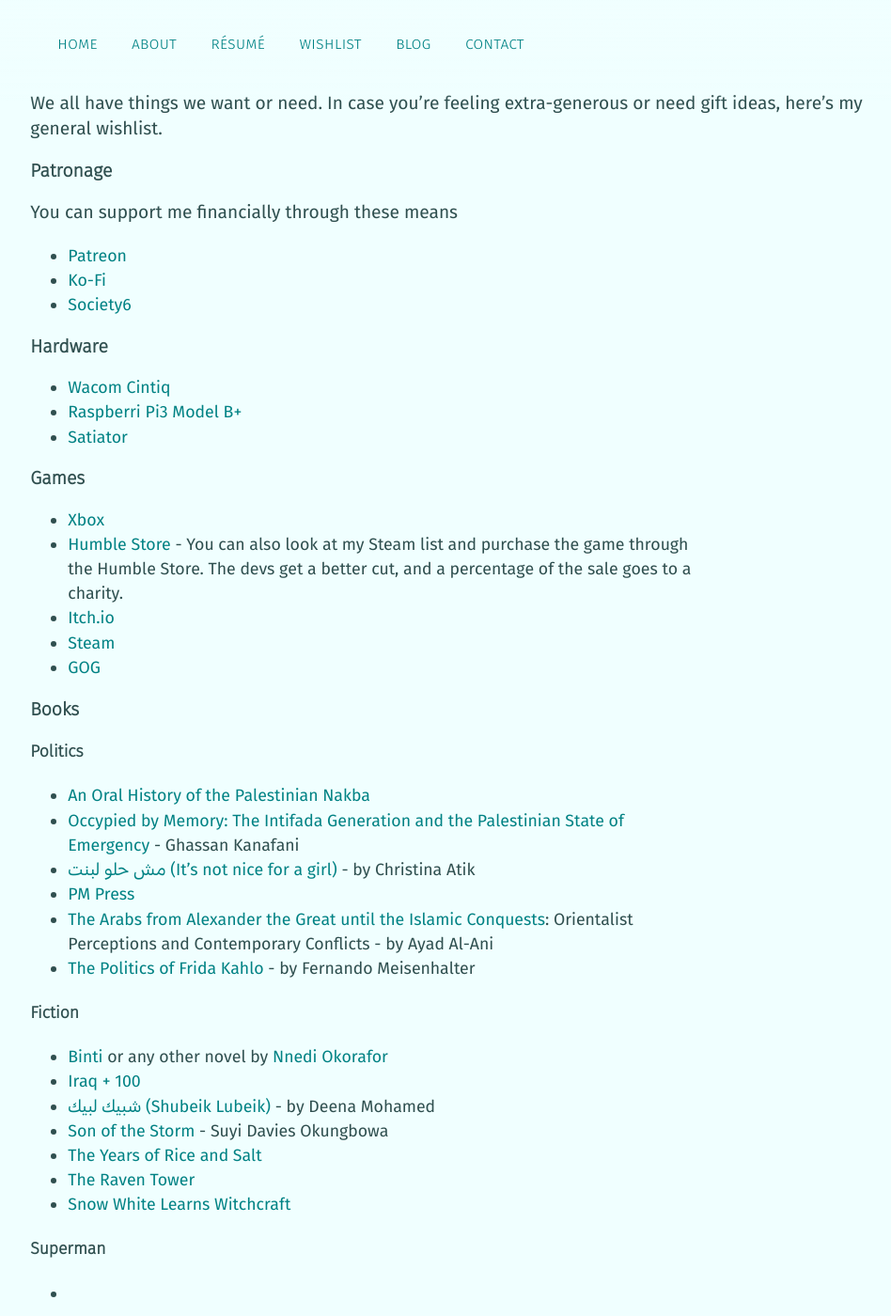
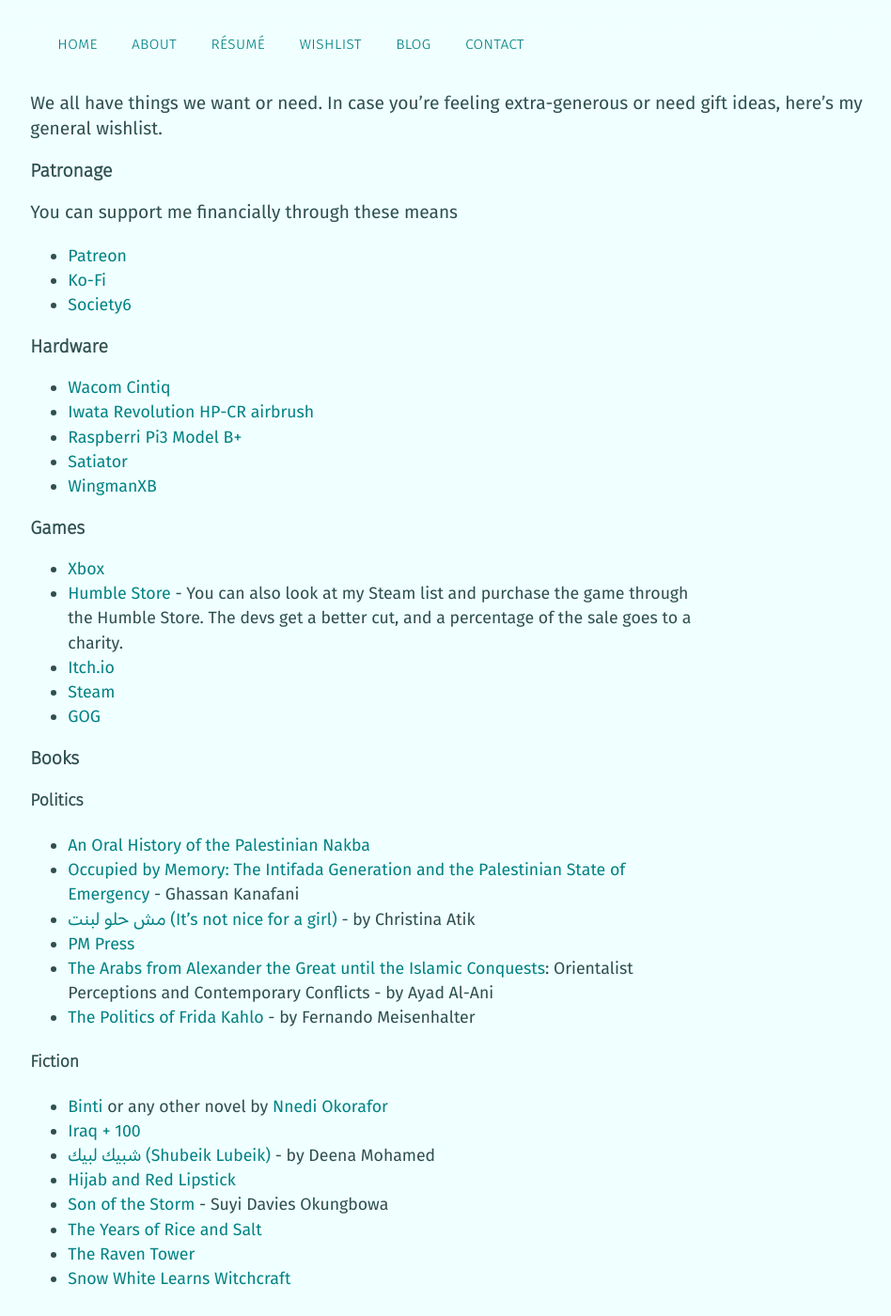
Before and after one commit to mstfacmly/mstfacmly.github.io, a Jekyll site: the page built from wishlist.md, in a window 1280 px wide and 1400 px high. Shown: the whole window at 94% size, without its empty margins (147-1095 px from the left). Built offline with Jekyll 4.4.1, drawn with Linux system fonts in a browser that asks for light colours; nearby versions of some CDN libraries; a script that is not in the unit is left out.

Commit message:
update wishlist & superman list

```diff
--- a/wishlist.md
+++ b/wishlist.md
@@ -13,8 +13,10 @@
 
 ### Hardware
 * [Wacom Cintiq](https://wacom.com/en-us/products/pen-displays/wacom-cintiq-pro-24)
+* [Iwata Revolution HP-CR airbrush](https://www.coastairbrush.com/proddetail.asp?prod=Revolution_HP-CR)
 * [Raspberri Pi3 Model B+](https://www.raspberrypi.org/products/raspberry-pi-3-model-b-plus)
 * [Satiator](https://www.satiator.net/Satiator_p_12.html)
+* [WingmanXB](https://shop.brookaccessory.com/en/products/wingman_xb)
 {%comment%}
 * [Razer BlackWidow Lite X TE](https://www.razer.com/ca-en/gaming-keyboards-keypads/razer-blackwidow-x-tournament-edition)
 * [Lenovo Carbon X1](https://www.lenovo.com/ca/en/laptops/thinkpad/thinkpad-x/ThinkPad-X1-Carbon-6th-Gen/p/22TP2TXX16G)
@@ -32,7 +34,7 @@
 
 #### Politics
 * [An Oral History of the Palestinian Nakba](https://www.zedbooks.net/shop/book/an-oral-history-of-the-palestinian-nakba/)
-* [Occypied by Memory: The Intifada Generation and the Palestinian State of Emergency](https://mtlshop.drawnandquarterly.com/?q=h.reports.iv&eisbn=DPbziv2lOhv9A4uw8W-2Ew) - Ghassan Kanafani
+* [Occupied by Memory: The Intifada Generation and the Palestinian State of Emergency](https://mtlshop.drawnandquarterly.com/?q=h.reports.iv&eisbn=DPbziv2lOhv9A4uw8W-2Ew) - Ghassan Kanafani
 * [مش حلو لبنت (It’s not nice for a girl)](https://maamoulpress.com/It-s-Not-Nice-For-a-Girl-by-Christina-Atik) - by Christina Atik
 * [PM Press](pmpress.org)
 * [The Arabs from Alexander the Great until the Islamic Conquests](https://www.jadaliyya.com/Details/43125/Ayad-Al-Ani,-The-Arabs-from-Alexander-the-Great-until-the-Islamic-Conquests-Orientalist-Perceptions-and-Contemporary-Conflicts-New-Texts-Out-Now): Orientalist Perceptions and Contemporary Conflicts - by Ayad Al-Ani
@@ -45,6 +47,7 @@
 * [ Binti](https://www.kobo.com/ca/en/ebook/binti) or any other novel by [Nnedi Okorafor](https://www.kobo.com/ca/en/search?query=Nnedi%20Okorafor&fcsearchfield=Author)
 * [Iraq + 100](https://www.tor.com/2017/07/27/excerpts-hassan-blasim-iraq-100/)
 * [شبيك لبيك (Shubeik Lubeik)](https://maamoulpress.com/Shubeik-Lubeik-By-Deena-Mohamed) - by Deena Mohamed
+* [Hijab and Red Lipstick](https://www.hashtagpress.co.uk/product-page/hijab-and-red-lipstick-by-yousra-imran)
 * [Son of the Storm](https://www.indiebound.org/book/9780316428941) - Suyi Davies Okungbowa
 * [The Years of Rice and Salt](https://www.kimstanleyrobinson.info/node/345)
 * [The Raven Tower](https://www.kobo.com/ca/en/ebook/the-raven-tower)
```
Also changed, not shown: other parts of wishlist.md (+1 -0 lines), superman.md (+2 -1 lines).
